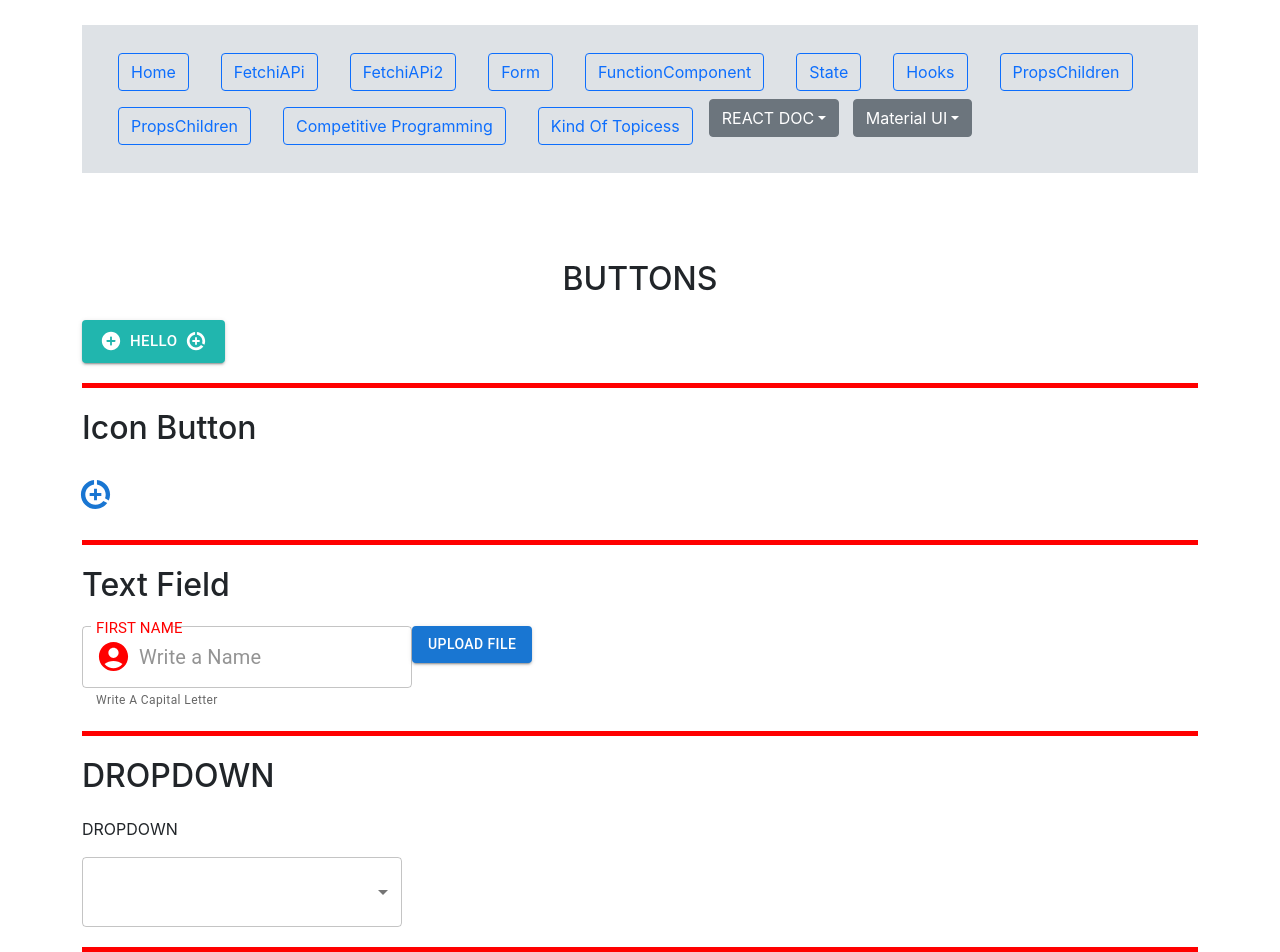
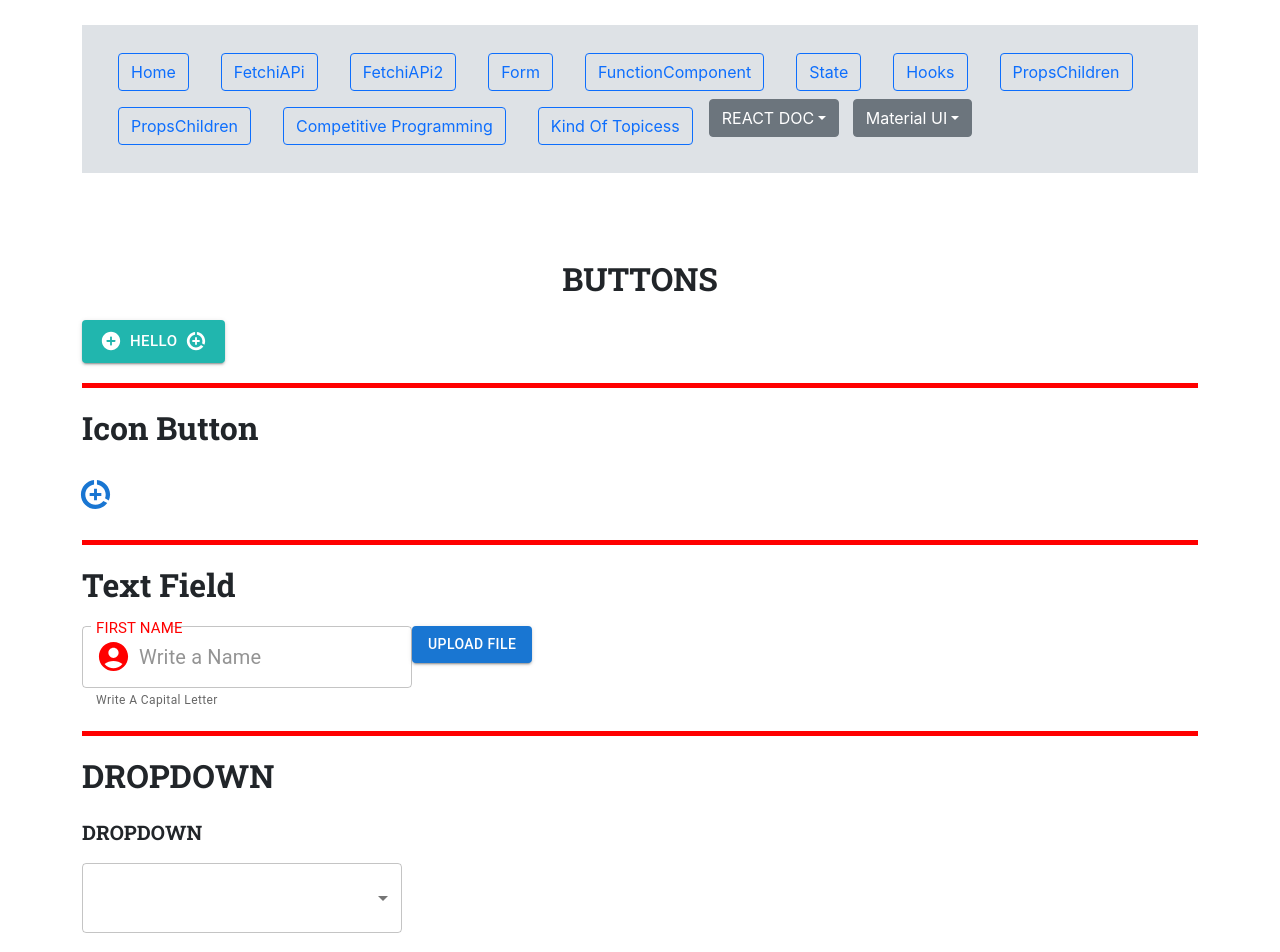
Before and after one commit to balaji1610/basic_react_new, a React (Create React App) app: page /Inputs in a window 1280 px wide. Shown: the top 952 px of the page. Built offline with nearby package versions, Linux system fonts and the light colour scheme.

Commit message:
Add_FontStyles

```diff
--- /dev/null
+++ b/src/FontsStyle.css
@@ -0,0 +1,14 @@
+@import url("https://fonts.googleapis.com/css2?family=Oswald:wght@300&family=Roboto+Mono&family=Roboto+Slab:wght@700&display=swap");
+h1 {
+  font-family: "Oswald", sans-serif;
+  font-family: "Roboto Mono", monospace;
+  font-family: "Roboto Slab", serif;
+
+}
+
+p {
+  font-family: "Oswald", sans-serif;
+  font-family: "Roboto Mono", monospace;
+  font-family: "Roboto Slab", serif;
+  font-size: 20px;
+}
--- a/src/MaterialUI/Topices/InputTopic/Buttons.jsx
+++ b/src/MaterialUI/Topices/InputTopic/Buttons.jsx
@@ -57,7 +57,7 @@
       </div>
       <div className="divder"></div>
       <div>
-        <h1>DROPDOWN</h1>
+        <h1 className="primaryFont">DROPDOWN</h1>
         <DropdownMUI />
       </div>
       <div className="divder"></div>
--- a/src/index.js
+++ b/src/index.js
@@ -5,6 +5,7 @@
 
 import App from "./App";
 import "./index.css";
+import "./FontsStyle.css"
 
 // import Props from "./Components/Props";
 import { BrowserRouter } from "react-router-dom";
```
